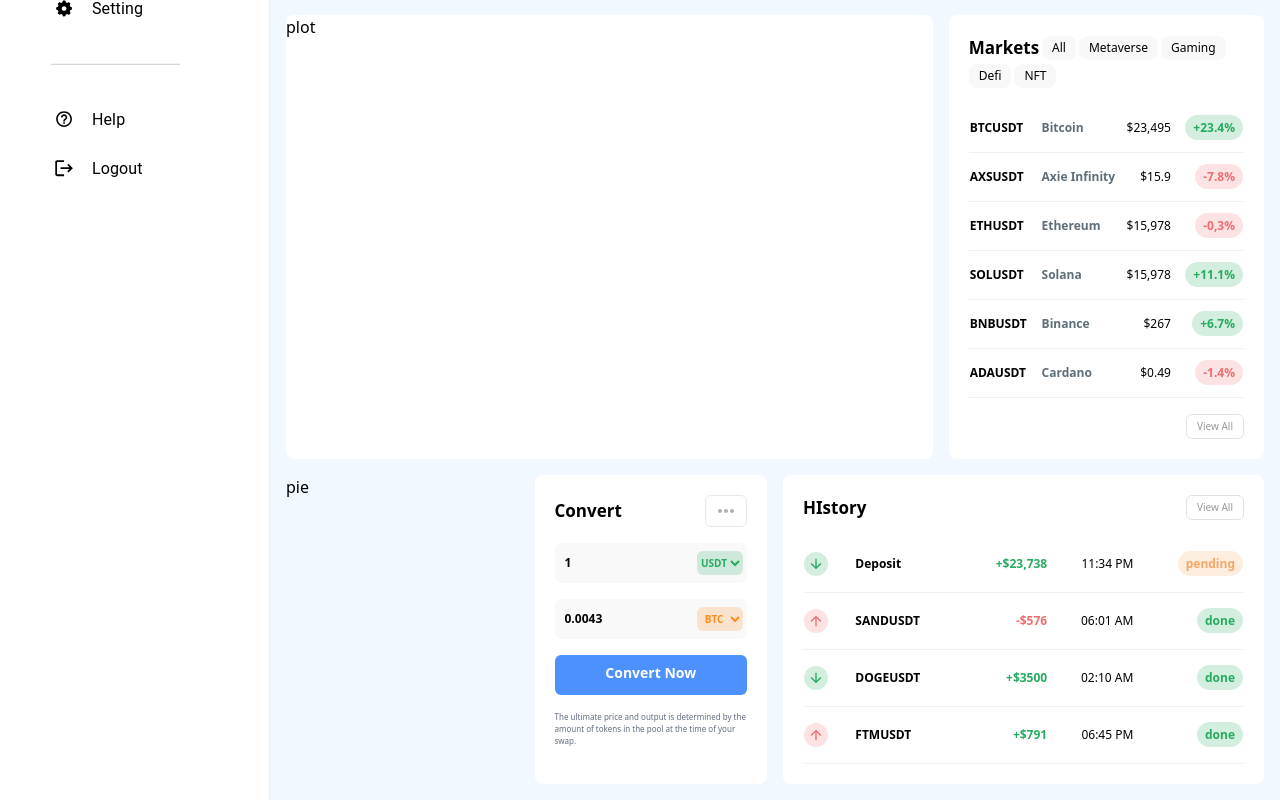
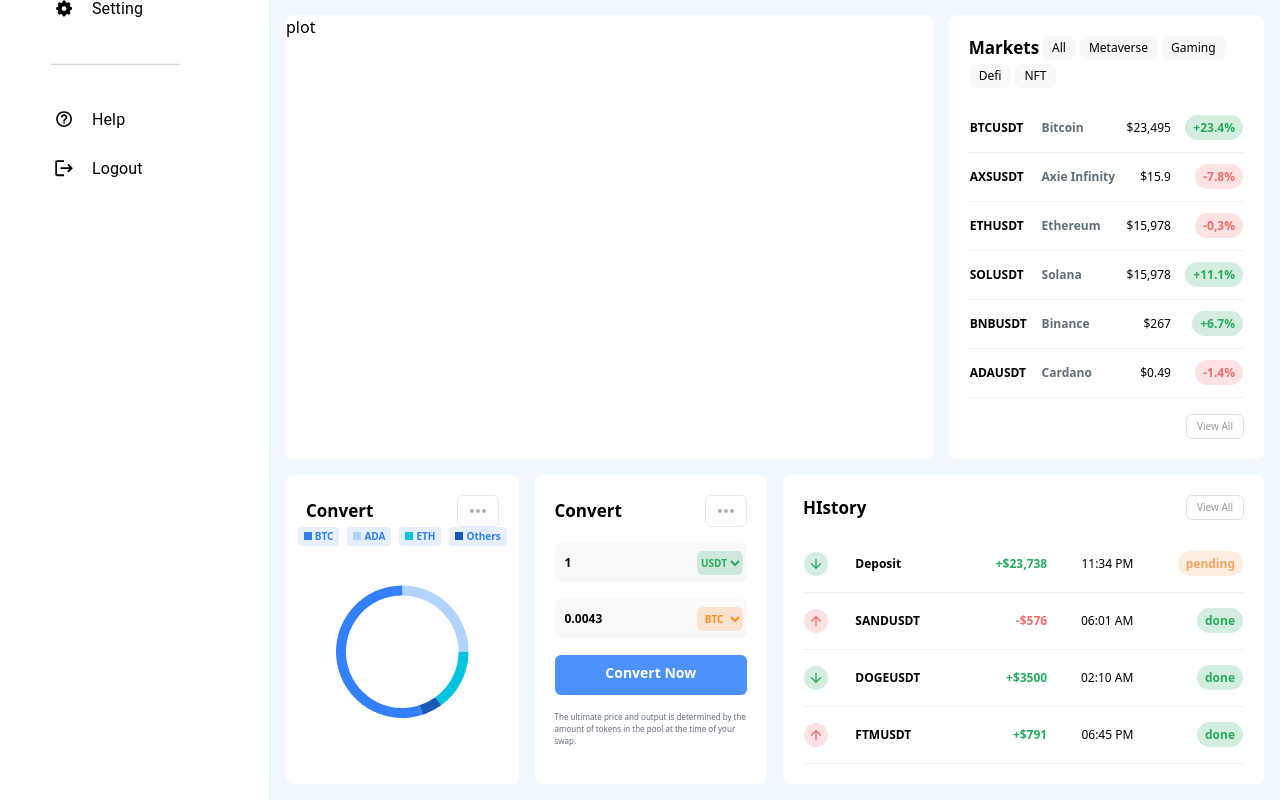
Before and after one commit to Farhad16/dashboard-bluetrade, a React (Create React App) app: page / in a window 1280 px wide. Shown: the part 304-1104 px from the top of the page. Built offline with nearby package versions, Linux system fonts and the light colour scheme.

Commit message:
Pie chart done

```diff
--- a/src/components/dashboard/conveter/index.js
+++ b/src/components/dashboard/conveter/index.js
@@ -1,6 +1,6 @@
-import MoreVertIcon from "@mui/icons-material/MoreHoriz";
 import React, { useState } from "react";
 import { useForm } from "react-hook-form";
+import MoreVertIcon from "@mui/icons-material/MoreHoriz";
 
 function Conveter() {
   const [fromOption, setFromOption] = useState("USDT");
--- a/src/components/dashboard/history/index.js
+++ b/src/components/dashboard/history/index.js
@@ -7,7 +7,7 @@ function History() {
   const allData = useMemo(() => data, []);
 
   return (
-    <div className="flex flex-col bg-white dark:bg-[#1C1C25] rounded-lg w-full p-5 overflow-auto gap-4 lg:col-span-2 sm:col-span-1">
+    <div className="flex flex-col bg-white dark:bg-[#1C1C25] rounded-lg w-full p-5 overflow-auto gap-4 md:col-span-2 col-span-1">
       <div className="flex justify-between items-center">
         <p className="text-[17px] font-semibold dark:text-white">HIstory</p>
         <span className="opacity-40 text-[10px] dark:bg-[#0D0D0D] dark:text-white px-2.5 py-1 rounded-md border border-[#5E6E78] border-opacity-50">
--- /dev/null
+++ b/src/components/dashboard/piechart/data.js
@@ -0,0 +1,18 @@
+export const data = [
+  {
+    id: "ETH",
+    value: 25,
+  },
+  {
+    id: "ADA",
+    value: 15,
+  },
+  {
+    id: "others",
+    value: 5,
+  },
+  {
+    id: "btc",
+    value: 55,
+  },
+];
--- a/src/components/dashboard/piechart/index.js
+++ b/src/components/dashboard/piechart/index.js
@@ -1,7 +1,58 @@
 import React from "react";
+import { ResponsivePie } from "@nivo/pie";
+import { data } from "./data";
+import MoreVertIcon from "@mui/icons-material/MoreHoriz";
 
 function PieChart() {
-  return <div className="col-span-1">pie</div>;
+  const colors = ["#B1D3FF", "#00C4DF", "#155AB6", "#3380FF"];
+
+  return (
+    <div className="flex flex-col bg-white dark:bg-[#1C1C25] rounded-lg w-full p-5 overflow-hidden col-span-1">
+      <div className="flex justify-between items-center">
+        <p className="text-[17px] font-semibold dark:text-white">Convert</p>
+        <span className="opacity-30 text-[10px] dark:bg-[#0D0D0D] dark:text-white  px-2 py-[3px] rounded-md border border-[#5E6E78] border-opacity-50">
+          <MoreVertIcon />
+        </span>
+      </div>
+      <ResponsivePie
+        data={data}
+        colors={colors}
+        margin={{ top: 10, right: 30, bottom: 30, left: 30 }}
+        innerRadius={0.85}
+        activeInnerRadiusOffset={4}
+        activeOuterRadiusOffset={4}
+        radialLabelsSkipAngle={10}
+        radialLabelsTextXOffset={6}
+        radialLabelsLinkOffset={0}
+        radialLabelsLinkStrokeWidth={1}
+        radialLabelsLinkColor={{ from: "color" }}
+        slicesLabelsSkipAngle={10}
+        animate={true}
+        motionStiffness={90}
+        motionDamping={15}
+        enableArcLinkLabels={false}
+        enableArcLabels={false}
+      />
+      <div className="flex flex-row items-center text-[10px] gap-2 justify-center">
+        <div className="flex flex-row items-center gap-[3px] bg-[#0060FF] bg-opacity-10 px-[6px] py-[2px] rounded-[4px]">
+          <div className="bg-[#2F80ED] w-2 h-2 rounded-xs" />
+          <span className="text-[#2F80ED] font-semibold">BTC</span>
+        </div>
+        <div className="flex flex-row items-center gap-[3px] bg-[#0060FF] bg-opacity-10 px-[6px] py-[2px] rounded-[4px]">
+          <div className="bg-[#B1D3FF] w-2 h-2 rounded-xs" />
+          <span className="text-[#2F80ED] font-semibold">ADA</span>
+        </div>
+        <div className="flex flex-row items-center gap-[3px] bg-[#0060FF] bg-opacity-10 px-[6px] py-[2px] rounded-[4px]">
+          <div className="bg-[#00C4DF] w-2 h-2 rounded-xs" />
+          <span className="text-[#2F80ED] font-semibold">ETH</span>
+        </div>
+        <div className="flex flex-row items-center gap-[3px] bg-[#0060FF] bg-opacity-10 px-[6px] py-[2px] rounded-[4px]">
+          <div className="bg-[#155AB6] w-2 h-2 rounded-xs" />
+          <span className="text-[#2F80ED] font-semibold">Others</span>
+        </div>
+      </div>
+    </div>
+  );
 }
 
 export default PieChart;
```
